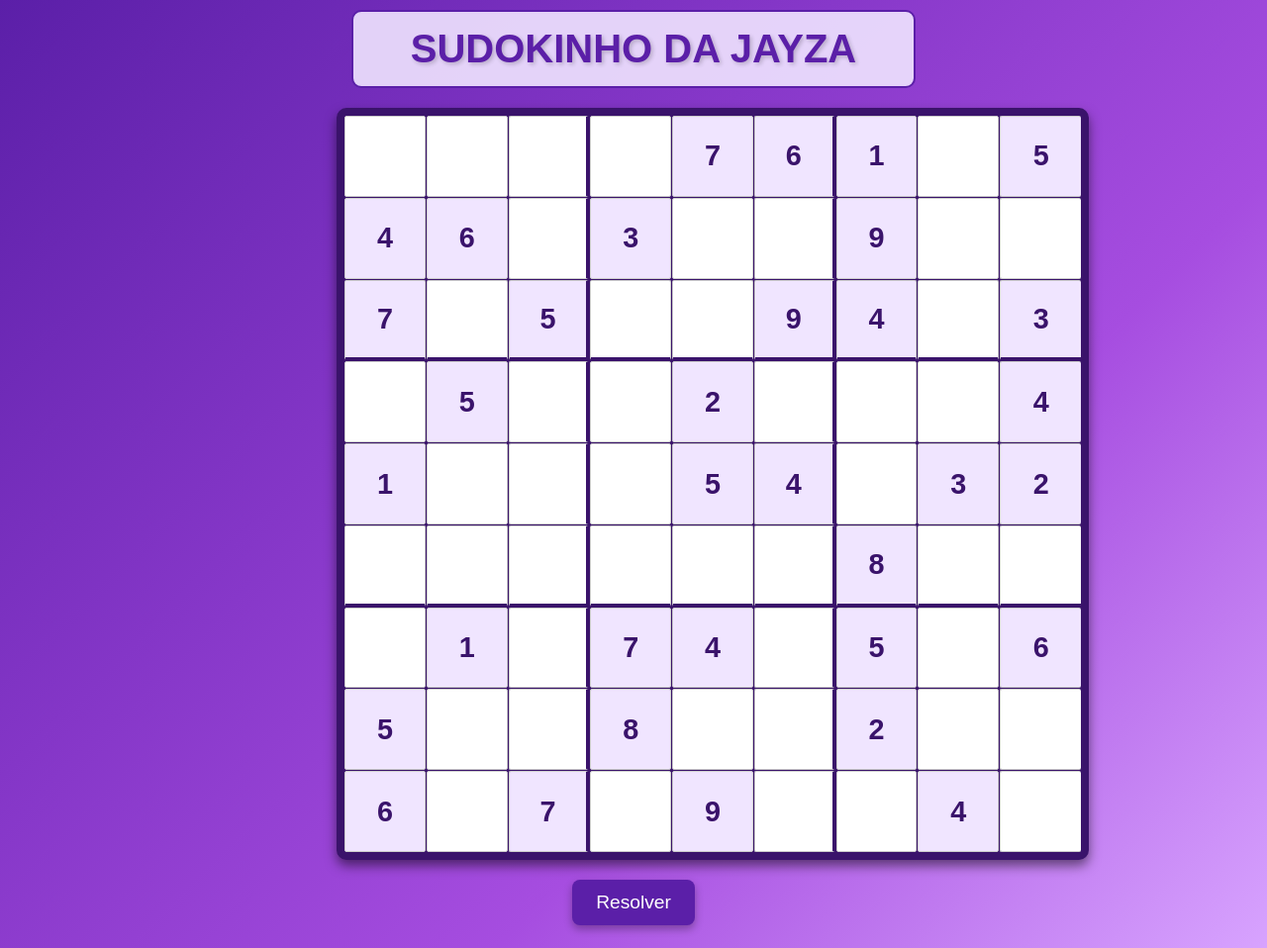
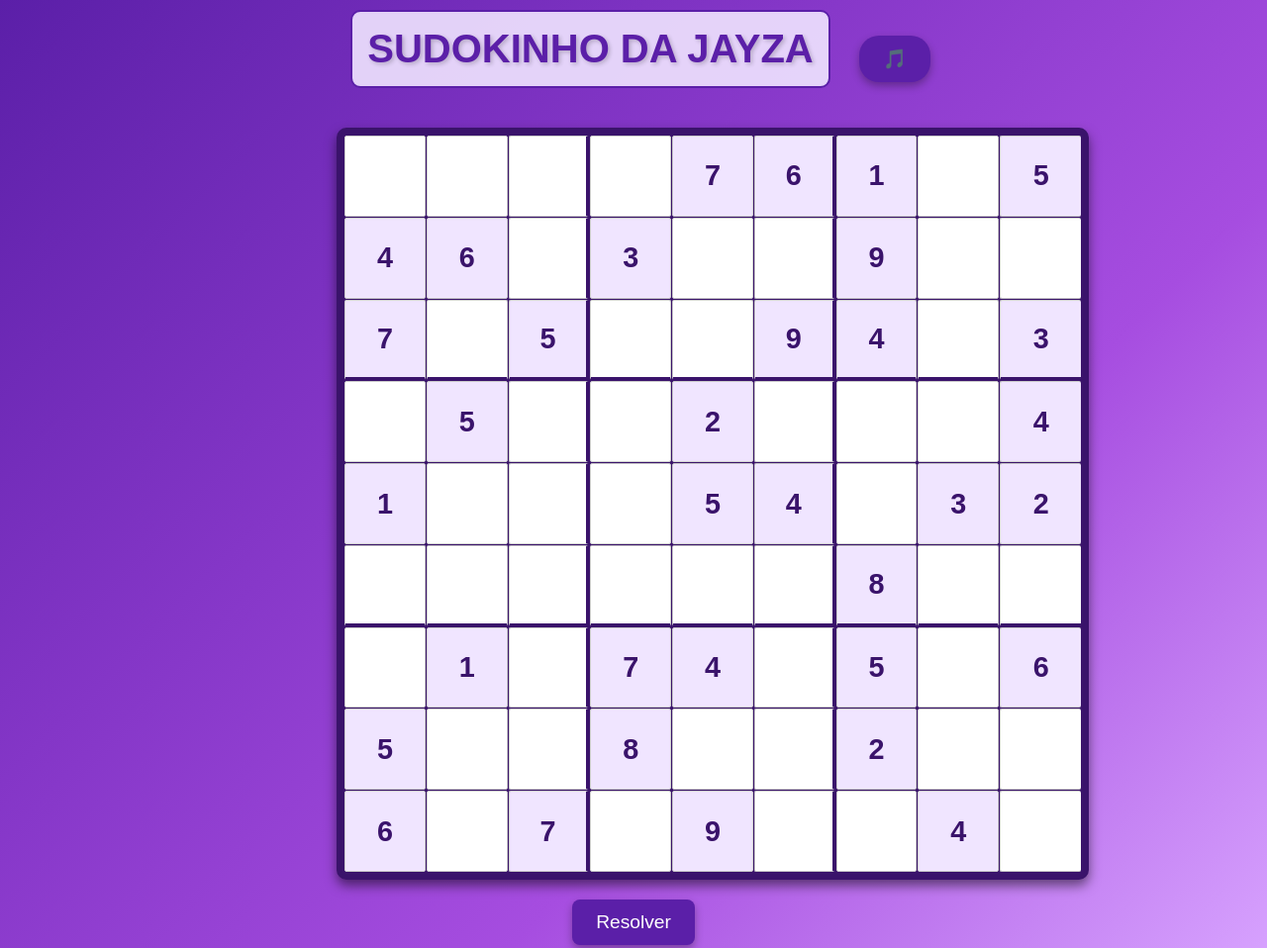
Before and after one commit to lipe404/Sudoku-com-HTML5--CSS3-e-Javascript, a plain HTML site: page index.html in a window 1280 px wide. Shown: the top 958 px of the page at 99% size. Drawn offline with Linux system fonts and the light colour scheme.

Commit message:
Adição de música e botão com sucesso.

```diff
--- a/index.html
+++ b/index.html
@@ -9,7 +9,10 @@
     </head>
     <body>
         <div class="container">
-            <h1>SUDOKINHO DA JAYZA</h1>
+            <div class="header-container">
+                <h1>SUDOKINHO DA JAYZA</h1>
+                <button id="play-button">🎵</button>
+            </div>
             <div id="sudoku-grid"></div>
             <button id="solve-button">Resolver</button>
         </div>
--- a/script.js
+++ b/script.js
@@ -326,3 +326,11 @@ document.addEventListener("DOMContentLoaded", () => {
         return array;
     }
 });
+
+document.getElementById('play-button').addEventListener('click', function() {
+
+    const audioPlayer = document.getElementById('audio-player');
+
+    audioPlayer.play();
+
+});
--- a/style.css
+++ b/style.css
@@ -273,3 +273,28 @@
       padding: 10px;
     }
   }
+
+.header-container {
+  display: flex;
+  align-items: center; /* Alinha verticalmente o título e o botão */
+  justify-content: center; /* Centraliza o conteúdo horizontalmente */
+  margin-bottom: 20px; /* Espaço abaixo do cabeçalho */
+}
+
+#play-button {
+  margin-left: 15px; /* Espaço entre o título e o botão */
+  padding: 12px 24px; /* Tamanho do botão */
+  font-size: clamp(1rem, 4vw, 1.2rem); /* Tamanho da fonte */
+  color: var(--white); /* Cor do texto */
+  background-color: var(--primary-color); /* Cor de fundo */
+  border: none; /* Remove borda padrão */
+  border-radius: 20px; /* Bordas arredondadas */
+  cursor: pointer; /* Muda o cursor ao passar o mouse */
+  transition: all 0.3s ease; /* Transição suave para efeitos */
+  box-shadow: 0 4px 8px rgba(0, 0, 0, 0.3); /* Sombra do botão */
+}
+
+#play-button:hover {
+  background-color: var(--secondary-color); /* Cor de fundo ao passar o mouse */
+  transform: scale(1.05); /* Efeito de aumento ao passar o mouse */
+}
```
